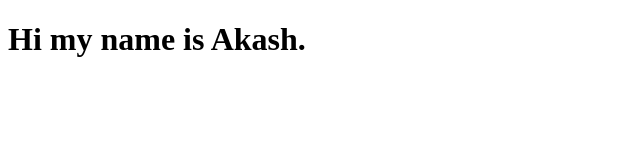
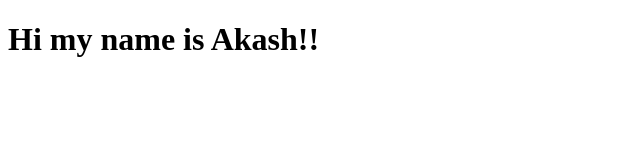
Before and after one commit to itsAkashii/first-github-project, a plain HTML site: page index.html in a window 1280 px wide. Shown: the full height of the page, 0-640 px from the left. Drawn offline with Linux system fonts and the light colour scheme.

Commit message:
Added explanation marks

```diff
--- a/index.html
+++ b/index.html
@@ -7,6 +7,6 @@
     <title>Document</title>
 </head>
 <body>
-    <h1>Hi my name is Akash.</h1>
+    <h1>Hi my name is Akash!!</h1>
 </body>
 </html>
```
